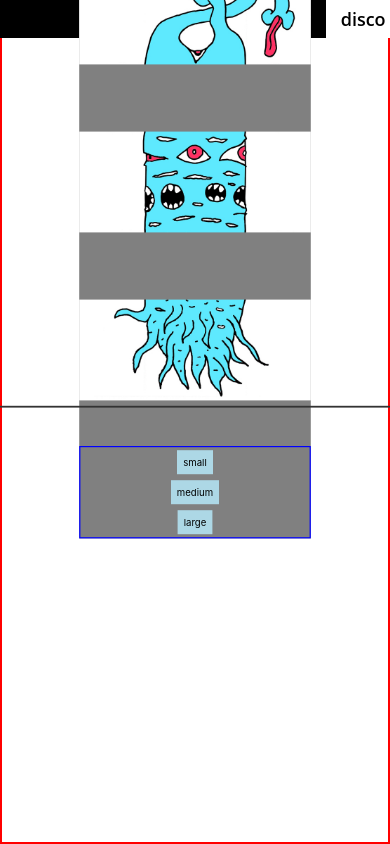
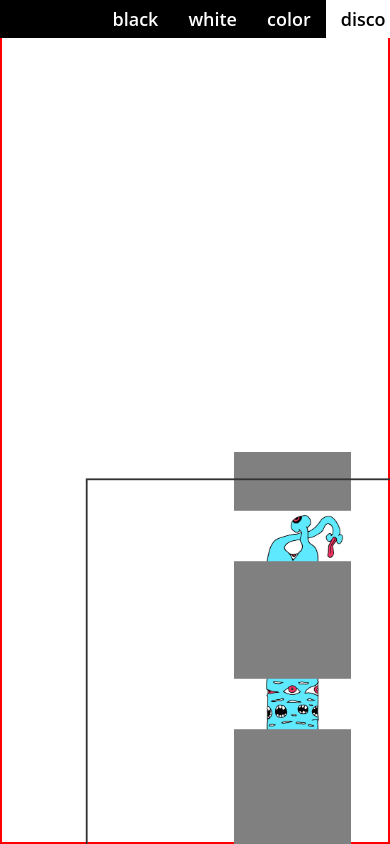
Before and after one commit to zoltanalmodo/ddisco-003, a React (Create React App) app: page /#/buy in a window 390 px wide. Shown: the top 844 px of the page. Built offline with nearby package versions, Linux system fonts and the light colour scheme.

Commit message:
MOBILE CSS cleanup buy page 004

```diff
--- a/src/App.css
+++ b/src/App.css
@@ -58,10 +58,13 @@
 }
 
 .carousel_white_buy {
+  position: absolute;
+  top: 50%;
+  left: 50%;
   background-color: hsl(0, 0%, 50%);
   max-width: 100vw;
   transform: scale(0.6);
-  margin-top: 40px;
+  /* margin-top: 120px; */
   transform-origin: top center;
   box-sizing: border-box;
 }
```
